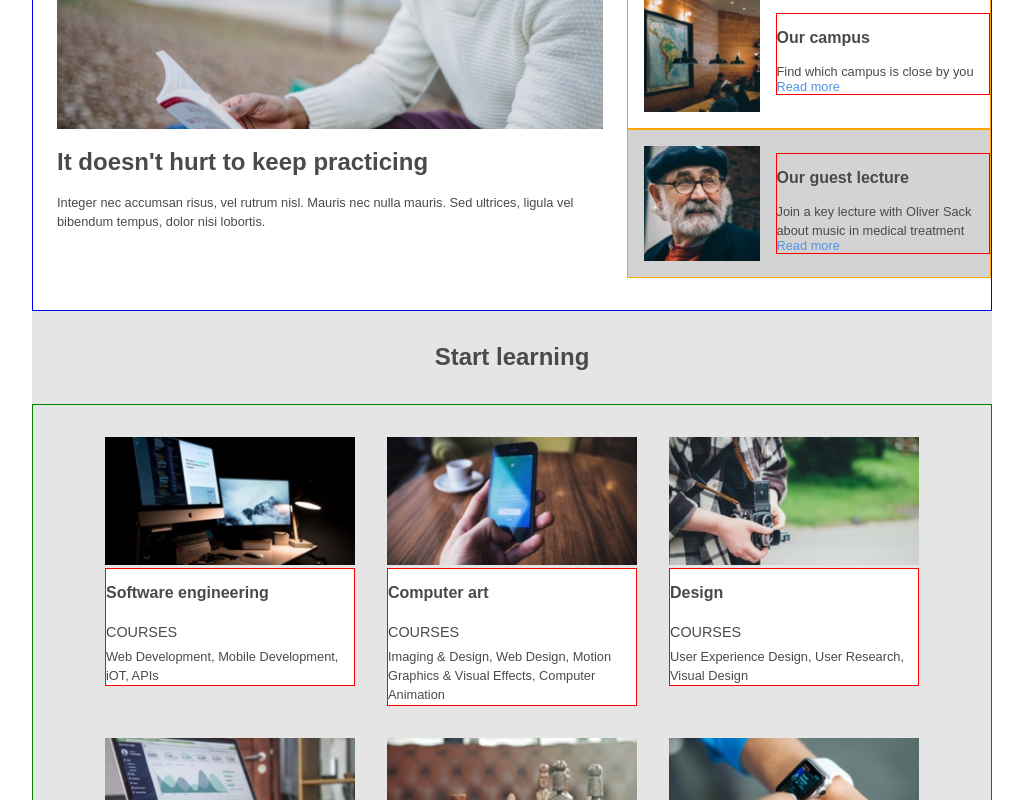
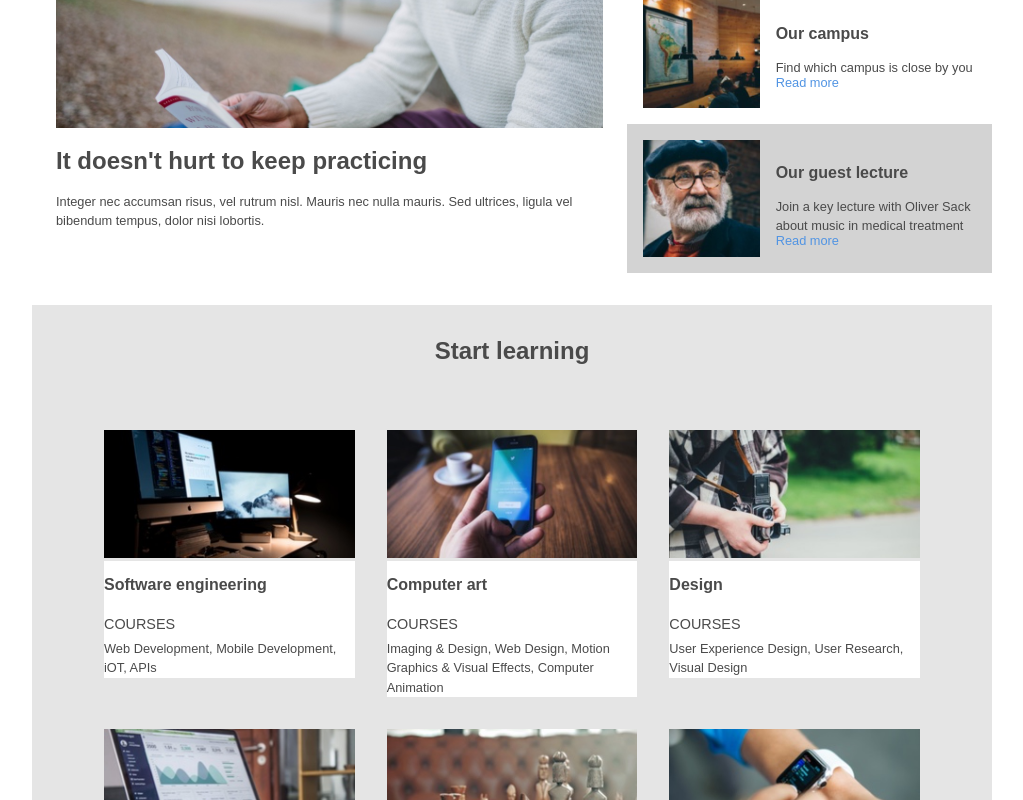
Before and after one commit to jlegar/colmar-academy, a plain HTML site: page index.html in a window 1280 px wide. Shown: the part 740-1540 px from the top of the page, without its empty margins (128-1151 px from the left). Drawn offline with Linux system fonts and the light colour scheme; a web font is replaced by a local one.

Commit message:
Delete borders.

```diff
--- a/resources/CSS/style.css
+++ b/resources/CSS/style.css
@@ -162,7 +162,6 @@ video {
 }
 
 .info-box {
-  border: 1px solid red;
   display: flex;
   flex-direction: column;
   justify-content: center;
@@ -181,7 +180,6 @@ video {
 }
 
 .grid-section {
-  border: 1px solid blue;
   display: grid;
   grid-template-columns: 60% 40%;
   grid-gap: 1.5rem;
@@ -189,7 +187,6 @@ video {
 }
 
 .grid-article {
-  border: 1px solid orange;
   display: grid;
   grid-template-columns: 35% 65%;
   grid-gap: 1rem;
@@ -198,7 +195,6 @@ video {
 }
 
 .grid-section-big {
-  border: 1px solid green;
   display: grid;
   grid-template-columns: repeat(3, 1fr);
   grid-gap: 2rem;
```
